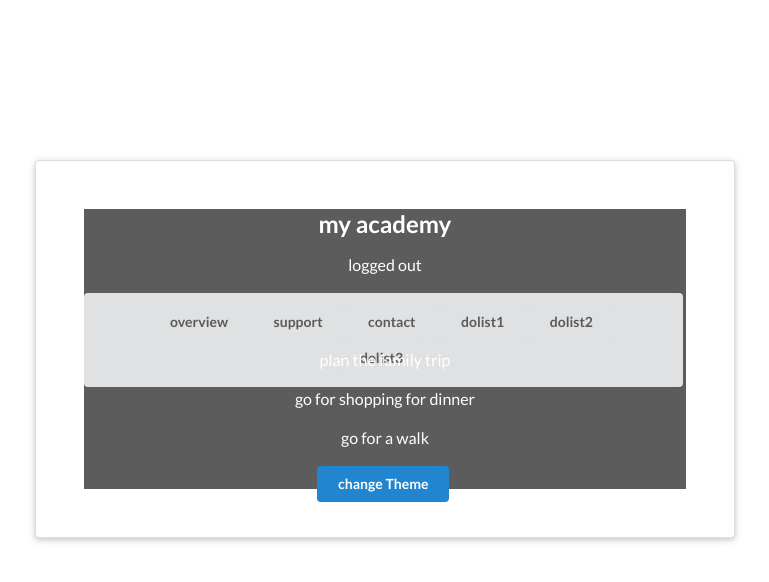
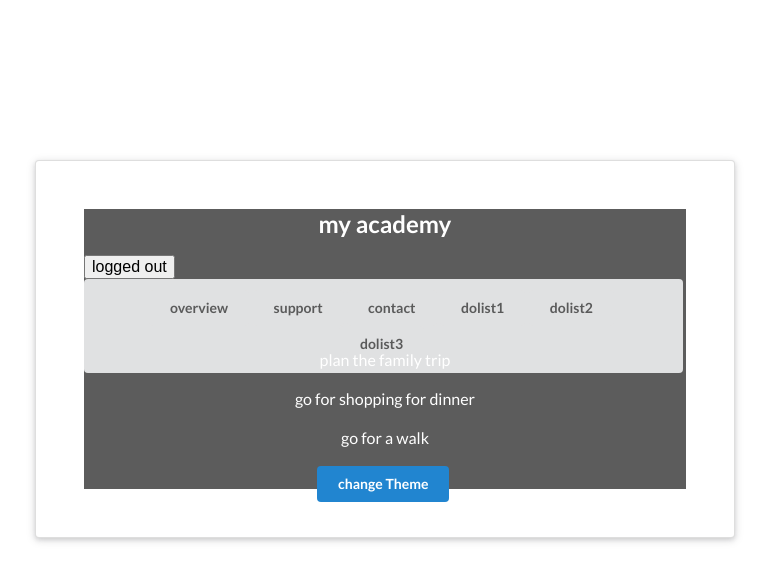
Before and after one commit to Arnob-sen/context_api, a React (Create React App) app: page / in a window 1280 px wide. Shown: the top 582 px of the page, without its empty margins (255-1024 px from the left). Built offline with nearby package versions, Linux system fonts and the light colour scheme.

Commit message:
final_commit

```diff
--- a/src/component/Navbar.js
+++ b/src/component/Navbar.js
@@ -4,7 +4,9 @@ import { AuthContext } from "../Context/AuthContext";
 class Navbar extends React.Component
 {
 
+
     render(){
+
 
         return(
             <AuthContext.Consumer>
@@ -12,13 +14,15 @@ class Navbar extends React.Component
                     return(
                         <ThemeContext.Consumer>
             {(ThemeContext)=>{
-                const {isDarkTheme,darkTheme,lightTheme}=ThemeContext;
+                const {isDarkTheme,darkTheme,lightTheme,changeTheme}=ThemeContext;
                 const {isLoggedIn,changeAuthStatus}=AuthContext;
                 const Theme=isDarkTheme ? darkTheme : lightTheme;
                 return(
                  <nav style={{background:Theme.background,color:Theme.Text,height:'140px'}}>
               <h2 style={{textAlign:'center'}}>my academy</h2>
-              <p onClick={changeAuthStatus} style={{textAlign:'center'}}>{isLoggedIn?'logged in':'logged out' }</p>
+              <button
+               onClick={changeAuthStatus}  style={{textAlign:'center'}}>{isLoggedIn?'logged in':'logged out' }
+              </button>
               <div className="ui five button" style={{textAlign:'center'}}>
                  <div style={{textAlign:'center'}}>
                 <button className="ui button">
```
Also changed, not shown: 1 other file (tests, documents, lock files or other folders).
